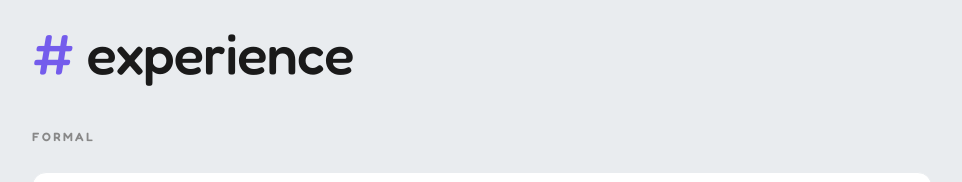
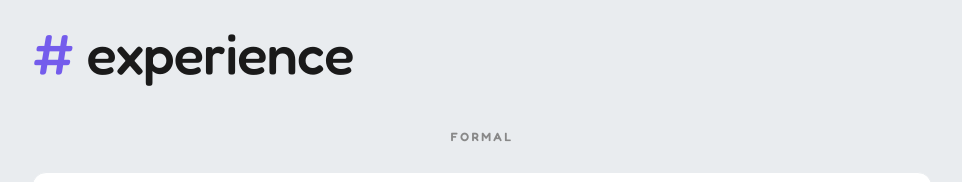
Before and after one commit to necromet/web-portfolio, a React (Vite) app: page / in a window 1280 px wide. Shown: the part 1540-1722 px from the top of the page, without its empty margins (158-1120 px from the left). Built offline with nearby package versions, Linux system fonts and the light colour scheme.

Commit message:
fix: center first group divider label

```diff
--- a/src/components/ExperienceSection.css
+++ b/src/components/ExperienceSection.css
@@ -13,8 +13,8 @@
   padding: 1.75rem 0 1rem;
 }
 
-.exp-divider--first {
-  padding: 0 0 1rem;
+.exp-group:first-child .exp-divider {
+  padding-top: 0;
 }
 
 .exp-divider__line {
--- a/src/components/ExperienceSection.jsx
+++ b/src/components/ExperienceSection.jsx
@@ -235,7 +235,8 @@ function ExperienceSection() {
                 </div>
               )}
               {gi === 0 && (
-                <div className="exp-divider exp-divider--first">
+                <div className="exp-divider">
+                  <span className="exp-divider__line" />
                   <span className="exp-divider__label">{group.label}</span>
                   <span className="exp-divider__line" />
                 </div>
```
